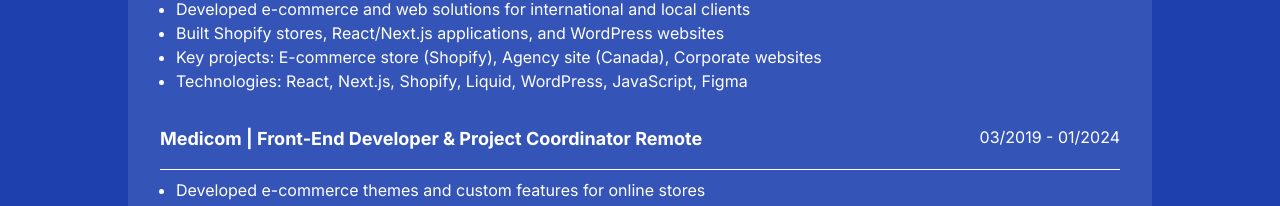
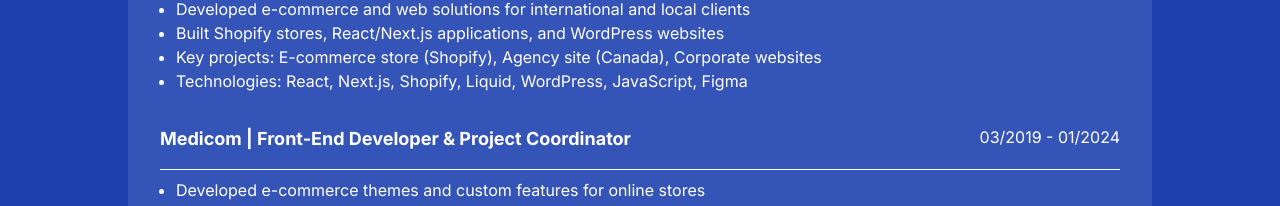
Before and after one commit to ahmet-dgn/personal-website, a Next.js app: page / in a window 1280 px wide. Shown: the part 1460-1666 px from the top of the page. Built offline with nearby package versions, Linux system fonts and the light colour scheme.

Commit message:
text changed

```diff
--- a/components/JobExperince.js
+++ b/components/JobExperince.js
@@ -24,7 +24,7 @@ export default function JobExperince() {
     },
     {
       company: "Medicom",
-      position: "Front-End Developer & Project Coordinator Remote",
+      position: "Front-End Developer & Project Coordinator",
       period: "03/2019 - 01/2024",
       responsibilities: [
         "Developed e-commerce themes and custom features for online stores",
```
